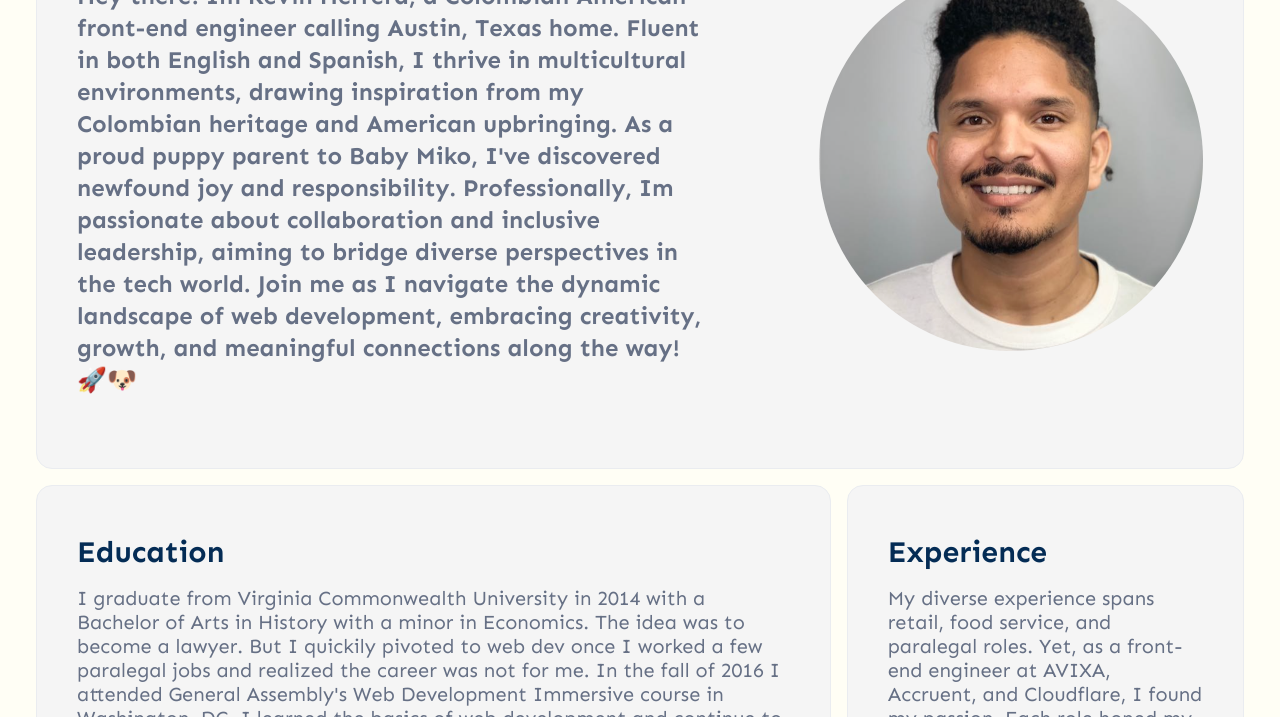
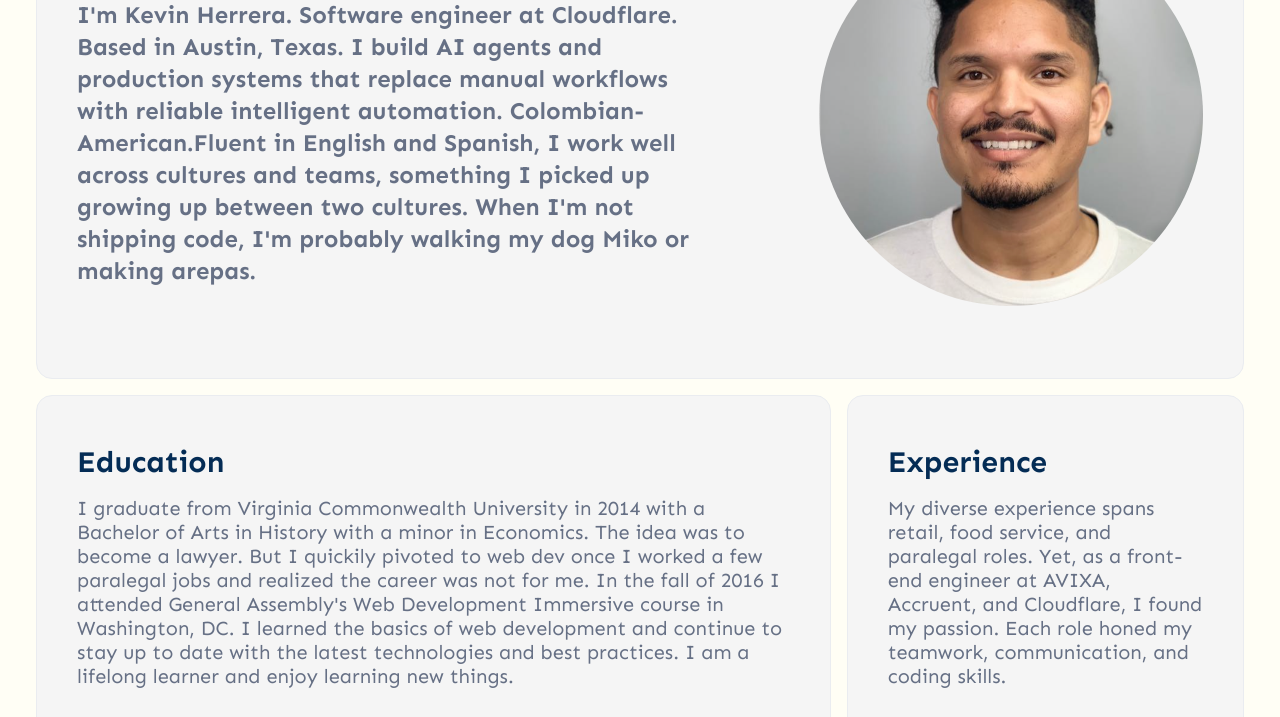
Before and after one commit to herrerake/personal-blog, an Astro site: page /about in a window 1280 px wide. Shown: the part 287-1004 px from the top of the page. Built offline with nearby package versions, Linux system fonts and the light colour scheme; Astro itself is replaced by a stand-in of ours.

Commit message:
small edits to about me

```diff
--- a/src/pages/about.astro
+++ b/src/pages/about.astro
@@ -46,7 +46,7 @@ const experienceList = [
 ];
 
 const aboutMePageContent = {
-  summary: "Hey there! Im Kevin Herrera, a Colombian American front-end engineer calling Austin, Texas home. Fluent in both English and Spanish, I thrive in multicultural environments, drawing inspiration from my Colombian heritage and American upbringing. As a proud puppy parent to Baby Miko, I've discovered newfound joy and responsibility. Professionally, Im passionate about collaboration and inclusive leadership, aiming to bridge diverse perspectives in the tech world. Join me as I navigate the dynamic landscape of web development, embracing creativity, growth, and meaningful connections along the way! 🚀🐶",
+  summary: "I'm Kevin Herrera. Software engineer at Cloudflare. Based in Austin, Texas. I build AI agents and production systems that replace manual workflows with reliable intelligent automation. Colombian-American.Fluent in English and Spanish, I work well across cultures and teams, something I picked up growing up between two cultures. When I'm not shipping code, I'm probably walking my dog Miko or making arepas.",
   education: "I graduate from Virginia Commonwealth University in 2014 with a Bachelor of Arts in History with a minor in Economics. The idea was to become a lawyer. But I quickily pivoted to web dev once I worked a few paralegal jobs and realized the career was not for me. In the fall of 2016 I attended General Assembly's Web Development Immersive course in Washington, DC. I learned the basics of web development and continue to stay up to date with the latest technologies and best practices. I am a lifelong learner and enjoy learning new things.",
   experience: "My diverse experience spans retail, food service, and paralegal roles. Yet, as a front-end engineer at AVIXA, Accruent, and Cloudflare, I found my passion. Each role honed my teamwork, communication, and coding skills."
 }
```
